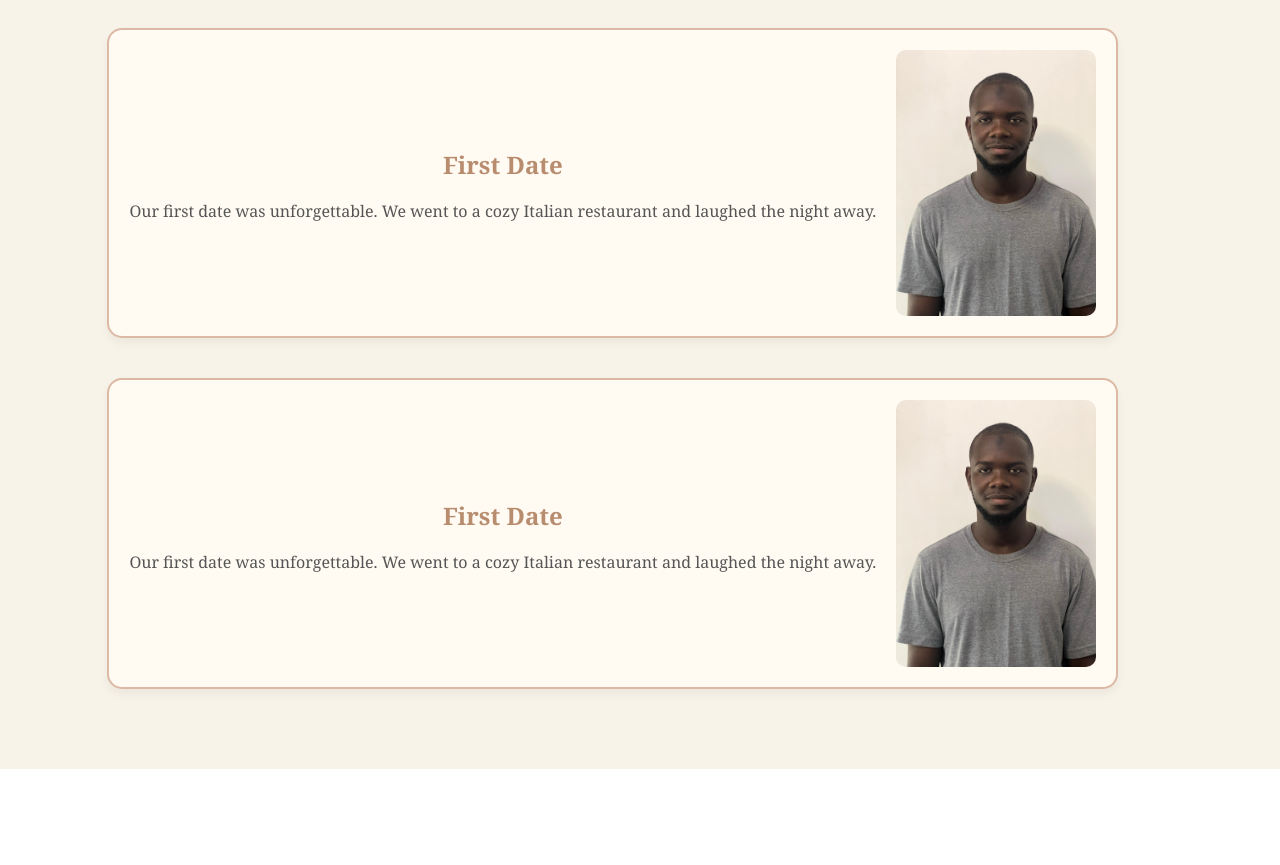
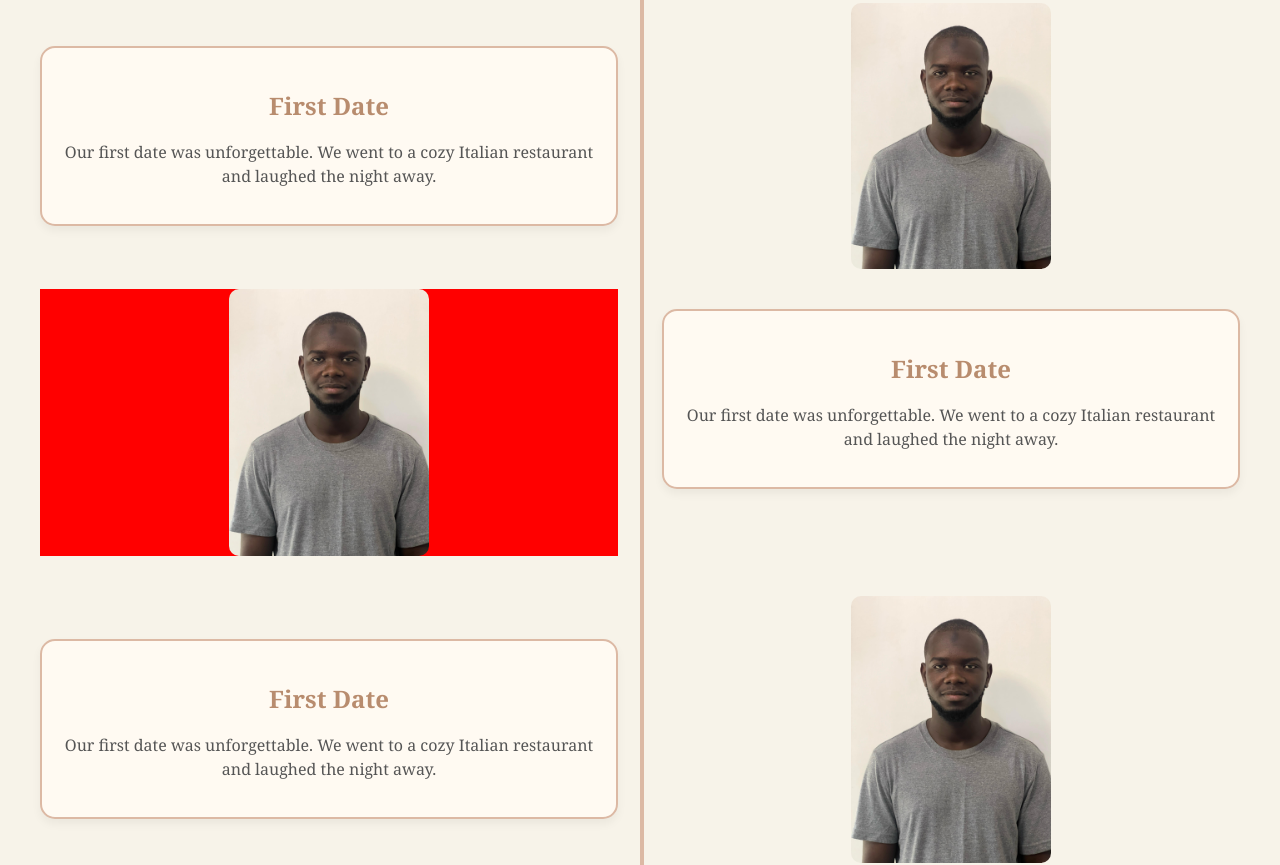
Before and after one commit to Apatakayuss/invite, a React (Vite) app: page /journey in a window 1280 px wide. Shown: the part 880-1745 px from the top of the page. Before the commit the page ends 1649 px from the top, so only its background shows below. Built offline with nearby package versions, Linux system fonts and the light colour scheme.

Commit message:
new coomit

```diff
--- a/package.json
+++ b/package.json
@@ -10,6 +10,7 @@
     "preview": "vite preview"
   },
   "dependencies": {
+    "@emailjs/browser": "^4.4.1",
     "aos": "^2.3.4",
     "react": "^18.3.1",
     "react-dom": "^18.3.1",
--- a/src/App.css
+++ b/src/App.css
@@ -11,6 +11,7 @@ body {
   height: 100%;
   align-items: center;
   text-align: center;
+  /* overflow: hidden; */
 }
 
 .App {
@@ -139,116 +140,3 @@ label {
   font-size: 2rem;
   color: #b88c6e; /* Warm gold */
 }
-
-
-
-
-
-
-
-
-
-/*Journey page style
-
-
-
-
-
-
-
-
-
-
-
-
-
-
-
-/* General Styles */
-/* General Styles */
-.JourneyPage {
-  font-family: 'Georgia', serif;
-  background-color: #f7f3e9; /* Soft cream background */
-  color: #333;
-  padding: 40px 20px;
-}
-
-.JourneyPage-header {
-  text-align: center;
-  margin-bottom: 40px;
-}
-
-.JourneyPage-header h1 {
-  font-size: 2.5rem;
-  font-weight: bold;
-  color: #b88c6e; /* Warm gold color */
-}
-
-.JourneyPage-header p {
-  font-size: 1.2rem;
-  color: #555;
-}
-
-/* Timeline Styles */
-.timeline {
-  max-width: 1200px;
-  margin: 0 auto;
-}
-
-.timeline-item {
-  display: flex;
-  align-items: center;
-  margin-bottom: 40px;
-}
-
-.timeline-content {
-  display: flex;
-  justify-content: space-between;
-  align-items: center;
-  background: #fffaf2; /* Soft ivory background */
-  border: 2px solid #dcb9a4; /* Gold border */
-  border-radius: 15px;
-  box-shadow: 0 5px 10px rgba(0, 0, 0, 0.05);
-  padding: 20px;
-}
-
-/* Text Section */
-.timeline-text {
-  flex: 1; /* Allow text to take up available space */
-  margin-right: 20px; /* Space between text and image */
-}
-
-.timeline-text h2 {
-  font-size: 1.5rem;
-  color: #b88c6e; /* Warm gold color */
-  margin-bottom: 10px;
-}
-
-.timeline-text p {
-  font-size: 1rem;
-  color: #555;
-}
-
-/* Image Section */
-.timeline-image {
-  width: 200px; /* Fixed width for images */
-  height: auto; /* Maintain aspect ratio */
-  border-radius: 10px; /* Rounded corners for images */
-}
-
-/* Responsive Design */
-@media (max-width: 768px) {
-  .timeline-content {
-    flex-direction: column; /* Stack text and image vertically on smaller screens */
-    align-items: center;
-    text-align: center;
-  }
-
-  .timeline-text {
-    margin-bottom: 20px; /* Add spacing between text and image */
-  }
-
-  .timeline-image {
-    width: 150px; /* Reduce image size for smaller screens */
-  }
-}
--- a/src/Components/JourneyPage.css
+++ b/src/Components/JourneyPage.css
@@ -22,15 +22,27 @@
   color: #555;
 }
 
-  /* Timeline Styles */
-  .timeline {
+/* Timeline Header */
+.timeline-header {
+  text-align: center;
+  margin-bottom: 40px;
+}
+
+.timeline-header h2 {
+  font-size: 1.8rem;
+  font-weight: bold;
+  color: #b88c6e; /* Warm gold color */
+}
+
+/* Timeline Wrapper (For Non-Centered Items) */
+.timeline-wrapper {
   position: relative;
   max-width: 1200px;
   margin: 0 auto;
 }
 
-  /* Timeline Line */
-  .timeline::after {
+/* Timeline Line (Ends Before the Last Image) */
+.timeline-wrapper::after {
   content: '';
   position: absolute;
   top: 0;
@@ -38,20 +50,60 @@
   left: 50%;
   width: 4px;
   background-color: #dcb9a4; /* Gold line */
+  height: calc(100% - 100px); /* Adjust height to end before the last image */
 }
 
-  /* Timeline Item */
+/* Timeline Items */
 .timeline-item {
-    display: flex;
+  display: grid;
+  grid-template-columns: 1fr 4px 1fr; /* Text | Line | Image */
   align-items: center;
+  gap: 20px; /* Space between text and image */
   margin-bottom: 40px;
-    position: relative;
+  opacity: 0; /* Start hidden for animation */
+  transform: translateY(50px); /* Initial position below the viewport */
+  transition: all 0.6s ease; /* Smooth transition */
+}
+
+/* Left-Aligned Items */
+.timeline-item.left .timeline-text-container.left {
+  grid-column: 1 / 2; /* Place text on the left */
+}
+
+.timeline-item.left .timeline-image-container.right {
+  grid-column: 3 / 4; /* Place image on the right */
+}
+
+/* Right-Aligned Items */
+.timeline-item.right .timeline-text-container.right {
+  grid-column: 3 / 4; /* Place text on the right */
+}
+
+.timeline-item.right .timeline-image-container.left {
+  grid-column: 1 / 2; /* Place image on the left */
+}
+.timeline-image-container.left {
+  background-color: red;
+  margin-top: -220px;
+}
+/* Centered Item (Outside the Timeline Wrapper) */
+.timeline-item.centered .timeline-text-container.centered {
+  grid-column: 1 / -1;
+
+  /* Span full width */
+  text-align: center;
+}
+
+.timeline-item.centered .timeline-image-container.centered {
+  grid-column: 1 / -1; /* Span full width */
+  justify-self: center;
 }
 
 /* Text Container */
 .timeline-text-container {
-    flex: 1; /* Allow text to take up available space */
-    margin-right: 20px; /* Space between text and line */
+  display: flex;
+  justify-content: center;
+  align-items: center;
 }
 
 .timeline-text {
@@ -60,6 +112,7 @@
   border-radius: 15px;
   box-shadow: 0 5px 10px rgba(0, 0, 0, 0.05);
   padding: 20px;
+  /* max-width: 400px;  */
 }
 
 .timeline-text h2 {
@@ -75,33 +128,85 @@
 
 /* Image Container */
 .timeline-image-container {
-    flex: 0 0 200px; /* Fixed width for image container */
-    margin-left: 20px; /* Space between line and image */
+  display: flex;
+  justify-content: center;
+  align-items: center;
 }
 
 .timeline-image {
-    width: 100%; /* Full width within the container */
+  width: 200px; /* Fixed width for images */
   height: auto; /* Maintain aspect ratio */
   border-radius: 10px; /* Rounded corners for images */
 }
 
 /* Responsive Design */
 @media (max-width: 768px) {
+  /* Hide the timeline line on smaller screens */
+  .timeline-wrapper::after {
+    display: none;
+  }
+
+  /* Stack text and image in a column */
   .timeline-item {
-      flex-direction: column; /* Stack text and image vertically */
-      align-items: center;
+    grid-template-columns: 1fr; /* Single column layout */
     text-align: center;
   }
 
+  /* Text Container (Stacked Above Image) */
   .timeline-text-container {
     margin-bottom: 20px; /* Add spacing between text and image */
   }
 
-    .timeline-image-container {
-      margin-left: 0; /* Remove horizontal spacing on smaller screens */
-    }
-
+  /* Image Size Adjustment */
   .timeline-image {
     width: 150px; /* Reduce image size for smaller screens */
   }
 }
+
+
+
+
+
+
+
+
+
+
+
+
+
+
+
+/* Responsive Design */
+@media (max-width: 768px) {
+  /* Hide the timeline line on smaller screens */
+  .timeline-wrapper::after {
+    display: none;
+  }
+
+  /* Stack text and image in a column */
+  .timeline-item {
+    grid-template-columns: 1fr; /* Single column layout */
+    text-align: center;
+  }
+
+  /* .timeline-text-container {
+
+  } */
+
+  /* Adjust Image Size */
+  .timeline-image {
+    width: 150px; /* Reduce image size for smaller screens */
+  }
+
+  /* Specific Styles for .timeline-image-container.left in Mobile View */
+  .timeline-image-container.left {
+    justify-content: center; /* Center the image horizontally */
+    margin-bottom: 20px;
+    margin-top: 15px;/* Add space below the image */
+  }
+  .timeline-item{
+    display: flex;
+    flex-direction: column;
+  }
+}
--- a/src/Components/JourneyPage.jsx
+++ b/src/Components/JourneyPage.jsx
@@ -1,14 +1,11 @@
-// src/components/JourneyPage.js
+// src/components/JourneyPage.jsx
 import React, { useEffect } from 'react';
 import AOS from 'aos';
 import 'aos/dist/aos.css'; // Import AOS CSS
-// import './JourneyPage.css'; // Import custom styles
+import './JourneyPage.css'; // Import custom styles
 
 // Import local images
 import Azeez from '../assets/azeez.jpeg';
-// import firstDate from '../assets/images/first-date.jpg';
-// import engagement from '../assets/images/engagement.jpg';
-// import planningFuture from '../assets/images/planning-future.jpg';
 
 const JourneyPage = () => {
   const timelineItems = [
@@ -36,7 +33,57 @@ const JourneyPage = () => {
         "Our first date was unforgettable. We went to a cozy Italian restaurant and laughed the night away.",
       image: Azeez,
     },
+    {
+      title: "First Date",
+      description:
+        "Our first date was unforgettable. We went to a cozy Italian restaurant and laughed the night away.",
+      image: Azeez,
+    },
+    {
+      title: "First Date",
+      description:
+        "Our first date was unforgettable. We went to a cozy Italian restaurant and laughed the night away.",
+      image: Azeez,
+    },
+    {
+      title: "First Date",
+      description:
+        "Our first date was unforgettable. We went to a cozy Italian restaurant and laughed the night away.",
+      image: Azeez,
+    },
+    {
+      title: "First Date",
+      description:
+        "Our first date was unforgettable. We went to a cozy Italian restaurant and laughed the night away.",
+      image: Azeez,
+    },
+    {
+      title: "Engagement",
+      description:
+        "The moment he got down on one knee was magical. Surrounded by family and friends, we said yes!",
+      image: Azeez,
+    },
+    {
+      title: "Planning Our Future",
+      description:
+        "Now, as we prepare for our wedding, we're excited to start this new chapter together.",
+      image: Azeez,
+    },
+    {
+      title: "Our Wedding Day",
+      description:
+        "This is the day we've been waiting for! Join us as we celebrate our love and commitment.",
+      image: Azeez,
+      centered: true, // Centered item at the end
+    },
   ];
+
+  useEffect(() => {
+    AOS.init({
+      duration: 800, // Animation duration
+      once: true, // Trigger animation only once
+    });
+  }, []);
 
   return (
     <div className="JourneyPage">
@@ -47,13 +94,58 @@ const JourneyPage = () => {
 
       {/* Timeline Section */}
       <section className="timeline">
-        {timelineItems.map((item, index) => (
-          <div key={index} className="timeline-item">
-            <div className="timeline-content">
+        {/* Timeline Header */}
+        <div className="timeline-header">
+          <h2>December 2021</h2>
+        </div>
+
+        {/* Wrapper for Non-Centered Items (Timeline Line Ends Here) */}
+        <div className="timeline-wrapper">
+          {timelineItems
+            .filter((item) => !item.centered) // Exclude centered items
+            .map((item, index) => (
+              <div
+                key={index}
+                className={`timeline-item ${index % 2 === 0 ? 'left' : 'right'}`}
+                data-aos="fade-up"
+                data-aos-delay={index * 100}
+              >
+                {/* Text Side */}
+                <div className={`timeline-text-container ${index % 2 === 0 ? 'left' : 'right'}`}>
                   <div className="timeline-text">
                     <h2>{item.title}</h2>
                     <p>{item.description}</p>
                   </div>
+                </div>
+
+                {/* Image Side */}
+                <div className={`timeline-image-container ${index % 2 === 0 ? 'right' : 'left'}`}>
+                  <img src={item.image} alt={item.title} className="timeline-image" />
+                </div>
+              </div>
+            ))}
+        </div>
+
+        {/* Centered Item (Outside the Timeline Wrapper) */}
+        {timelineItems
+          .filter((item) => item.centered) // Include only centered items
+          .map((item, index) => (
+            <div
+              key={index}
+              className="timeline-item centered"
+              data-aos="fade-up"
+              data-aos-delay={timelineItems.length * 100 + index * 100}
+            >
+              {/* Centered Text */}
+              <div className="timeline-text-container centered">
+                <div className="timeline-text">
+                  <h2>{item.title}</h2>
+                  <p>{item.description}</p>
+                </div>
+              </div>
+
+              {/* Centered Image */}
+              <div className="timeline-image-container centered">
                 <img src={item.image} alt={item.title} className="timeline-image" />
               </div>
             </div>
@@ -63,5 +155,4 @@ const JourneyPage = () => {
   );
 };
 
-
 export default JourneyPage;
--- /dev/null
+++ b/src/data/messages.json
@@ -0,0 +1,7 @@
+{
+    "John": "Dear John,\n\nWe are thrilled to have you at our special day!",
+    "Jane": "Dear Jane,\n\nYour presence will make our wedding even more memorable!",
+    "Alex": "Dear Alex,\n\nWe can't wait to celebrate with you!",
+    "Sarah": "Dear Sarah,\n\nThank you for being part of this joyous occasion!",
+    "Ruqoyah": "My Dearest Ruqoyah,\n\nFrom the moment you entered my life,\neverything changed in the most beautiful way possible.\nYou brought light where there was darkness,\nwarmth where there was cold,\nand love that has filled every corner of my heart.\n\nWith all my heart,\nAbdulazeez"
+  }
```
Also changed, not shown: src/Components/HomePage.jsx (+31 -20 lines), 1 other file (tests, documents, lock files or other folders). Lines whose indentation alone changed are shown as unchanged.
